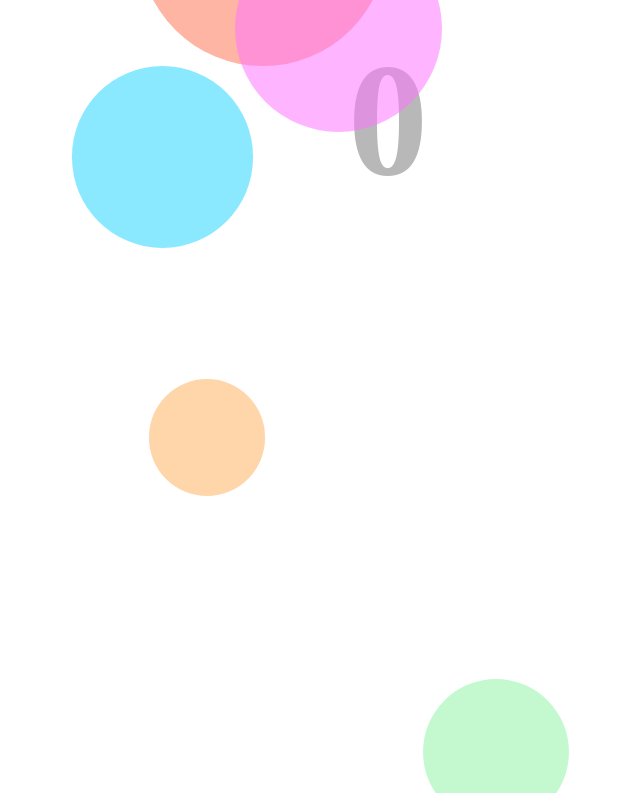
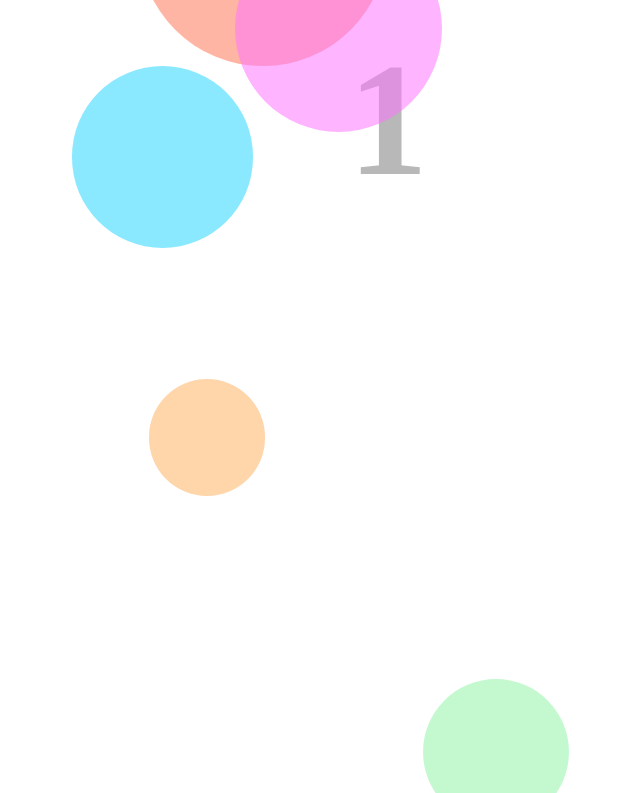
Before and after one commit to BALANDJerome/Generateur-de-bulles, a plain HTML site: page index.html in a window 1280 px wide. Both pictures are taken after a click on the element 443 px from the left and 120 px from the top of the page. Shown: the top 793 px of the page, without its empty margins (252-892 px from the left). Drawn offline with Linux system fonts and the light colour scheme.

Commit message:
ajout comptage + icon

```diff
--- a/index.html
+++ b/index.html
@@ -5,6 +5,7 @@
   <meta charset="UTF-8">
   <meta name="viewport" content="width=device-width, initial-scale=1.0">
   <title>Bubble</title>
+  <link rel="shortcut icon" href="./assets/circle-576797_640.png" type="Bubble">
   <link rel="stylesheet" href="./style.css">
 </head>
 
--- a/index.js
+++ b/index.js
@@ -23,6 +23,8 @@ const repeatBubble = () => {
   };
 
   bubble.addEventListener("click", () => {
+    touch++;
+    numberTouch.textContent = touch;
     ring();
     bubble.remove();
   });
```
Also changed, not shown: assets/circle-576797_640.png (added).
